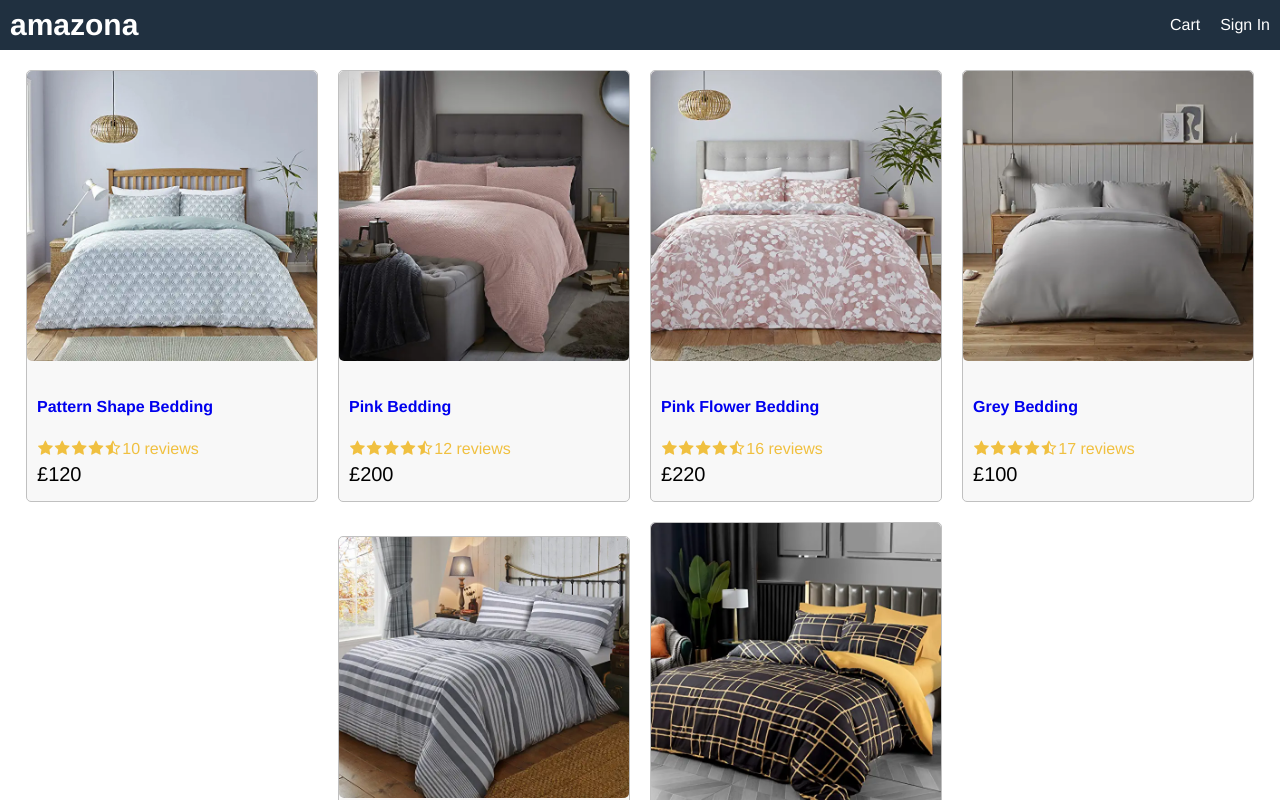
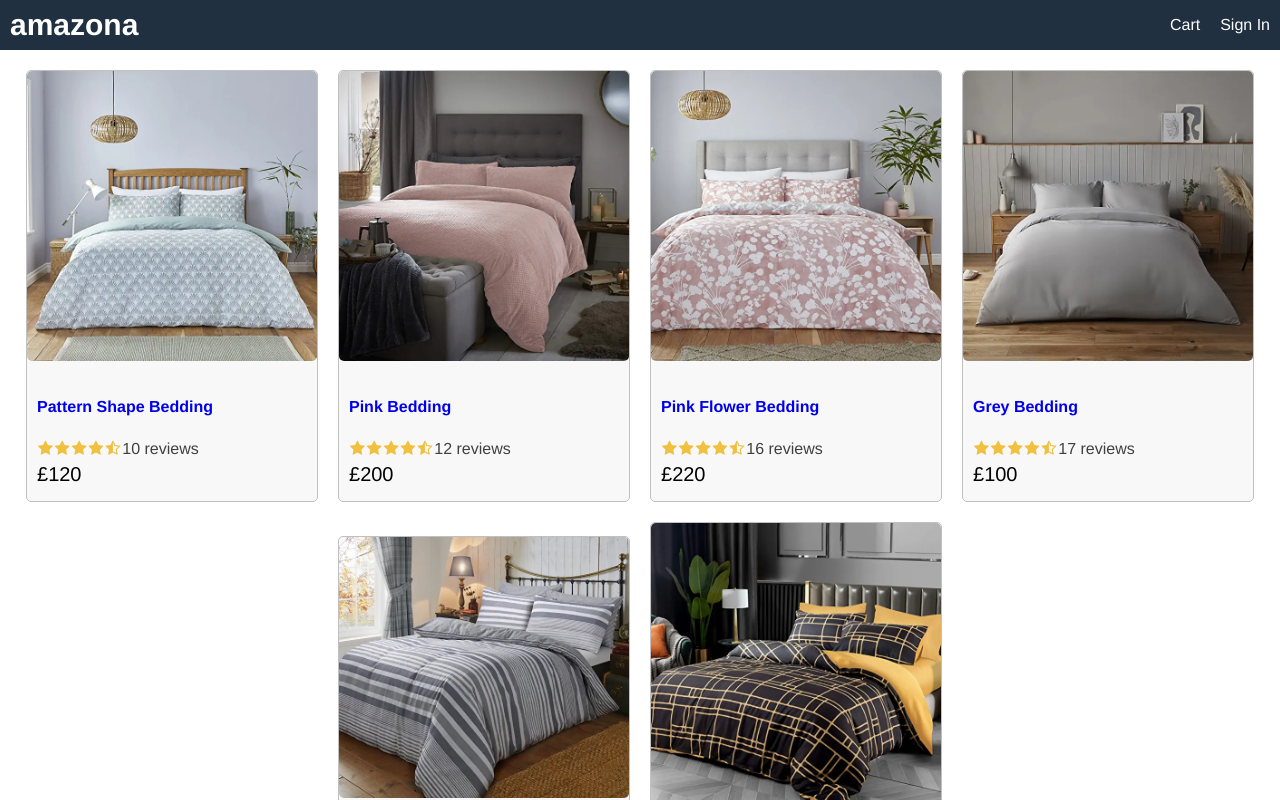
Before and after one commit to Danielfunsho/zona-app, a React (Create React App) app in the folder frontend/: page / in a window 1280 px wide. Shown: the top 800 px of the page. Built offline with nearby package versions, Linux system fonts and the light colour scheme.

Commit message:
updated .rating span color

```diff
--- a/frontend/src/index.css
+++ b/frontend/src/index.css
@@ -102,3 +102,6 @@ img.medium {
   color: #f0c040;
   margin: 0.1rem;
 }
+.rating span:last-child {
+  color: #404040;
+}
```
